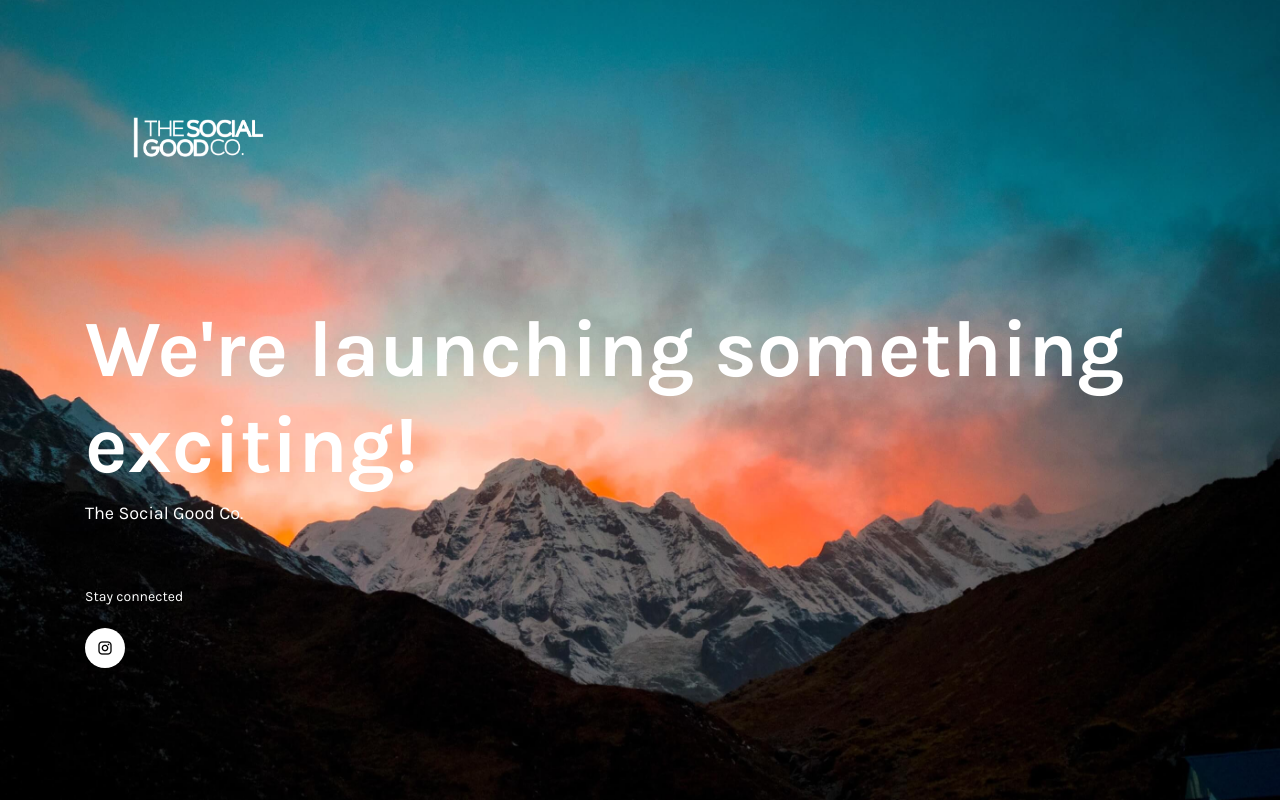
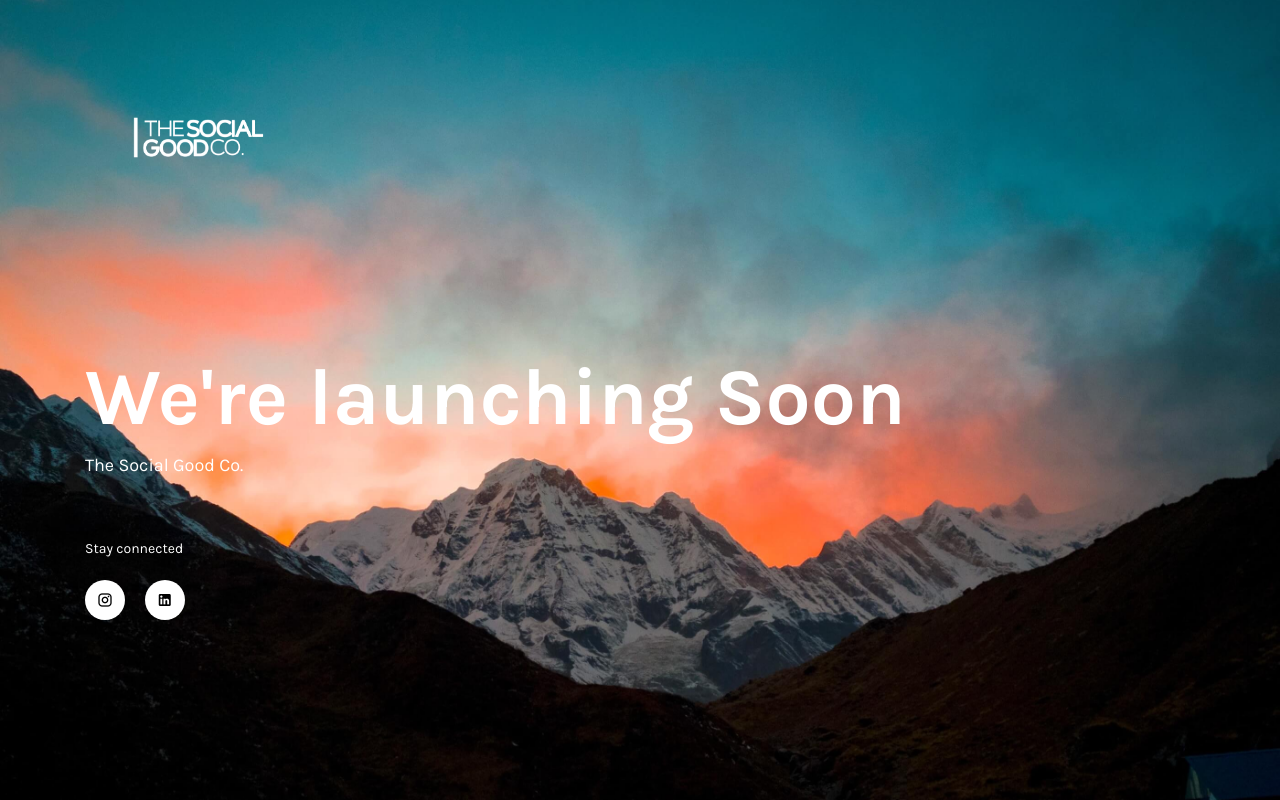
Before and after one commit to thesocialgoodco/thesocialgoodco.github.io, a website: page index.html in a window 1280 px wide. Drawn offline with nearby package versions, Linux system fonts and the light colour scheme.

Commit message:
Update index.html

```diff
--- a/index.html
+++ b/index.html
@@ -25,11 +25,12 @@
     </header>
     <main class="my-auto">
         <div class="container">
-            <h1 class="page-title">We're launching something exciting!</h1>
+            <h1 class="page-title">We're launching Soon</h1>
             <p class="page-description">The Social Good Co.</p>
             <p>Stay connected</p>
             <nav class="footer-social-links">
                 <a href="https://www.instagram.com/thesocialgood.co/" class="social-link"><i class="mdi mdi-instagram"></i></a>
+                <a href="https://www.linkedin.com/company/the-social-good-co/" class="social-link"><i class="mdi mdi-linkedin"></i></a>
             </nav>
         </div>
     </main>
```
